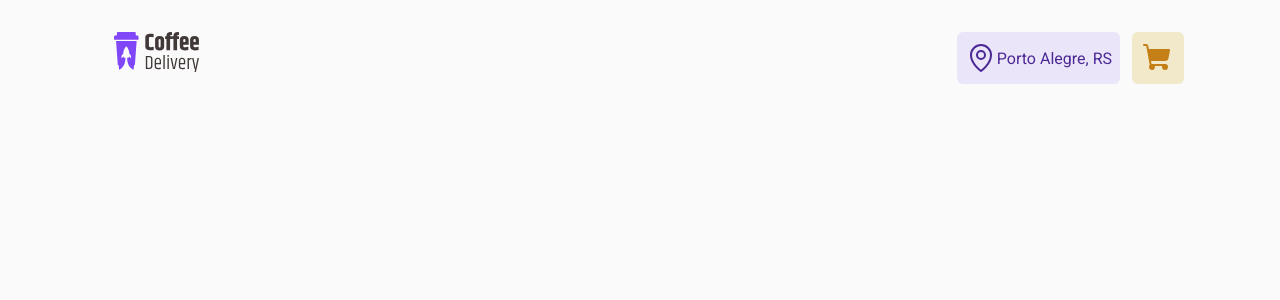
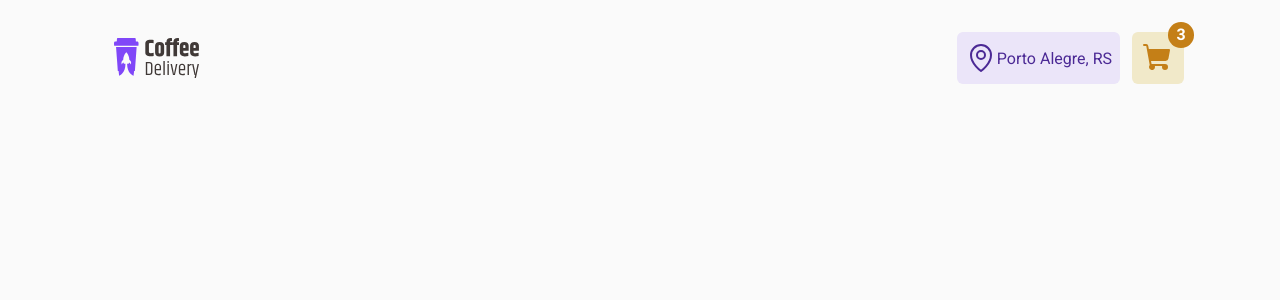
Before and after one commit to thyago608/coffee-delivery, a React (Vite) app: page / in a window 1280 px wide. Shown: the top 300 px of the page. Built offline with nearby package versions, Linux system fonts and the light colour scheme.

Commit message:
Created Cart Component

```diff
--- /dev/null
+++ b/src/components/Cart/index.tsx
@@ -0,0 +1,11 @@
+import { ShoppingCart } from 'phosphor-react'
+import { Container, Label } from './styles'
+
+export function Cart() {
+  return (
+    <Container to="/checkout">
+      <ShoppingCart size={32} weight="fill" />
+      <Label>3</Label>
+    </Container>
+  )
+}
--- /dev/null
+++ b/src/components/Cart/styles.ts
@@ -0,0 +1,40 @@
+import styled from 'styled-components'
+import { Link } from 'react-router-dom'
+
+export const Container = styled(Link)`
+  background: ${(props) => props.theme.colors['yellow-light']};
+  padding: 0.625rem;
+  border-radius: 6px;
+
+  position: relative;
+
+  display: flex;
+  align-items: center;
+
+  position: relative;
+
+  svg {
+    color: ${(props) => props.theme.colors['yellow-dark']};
+  }
+`
+
+export const Label = styled.span`
+  position: absolute;
+  top: -10px;
+  right: -10px;
+
+  background: ${(props) => props.theme.colors['yellow-dark']};
+  color: ${(props) => props.theme.colors.white};
+  font-weight: 700;
+
+  display: flex;
+  justify-content: center;
+  align-items: center;
+
+  width: 20px;
+  height: 20px;
+
+  border-radius: 50%;
+
+  padding: 0.8rem;
+`
--- a/src/components/Header/index.tsx
+++ b/src/components/Header/index.tsx
@@ -1,6 +1,7 @@
 import { Link } from 'react-router-dom'
 import { MapPin, ShoppingCart } from 'phosphor-react'
 import { Container, Logo, Location, Navigation } from './styles'
+import { Cart } from 'components/Cart'
 
 export function Header() {
   return (
@@ -12,9 +13,7 @@ export function Header() {
             <MapPin size={32} />
             Porto Alegre, RS
           </Location>
-          <Link to="/checkout">
-            <ShoppingCart size={32} weight="fill" />
-          </Link>
+          <Cart />
         </Navigation>
       </div>
     </Container>
--- a/src/components/Header/styles.ts
+++ b/src/components/Header/styles.ts
@@ -8,7 +8,14 @@ export const Container = styled.header`
     padding: 2rem 1rem;
 
     display: flex;
+    flex-direction: column;
+    align-items: center;
+    gap: 2rem;
     justify-content: space-between;
+
+    @media (min-width: 768px) {
+      flex-direction: row;
+    }
   }
 `
 
@@ -24,19 +31,6 @@ export const Navigation = styled.nav`
   display: flex;
   align-items: center;
   gap: 0.75rem;
-
-  a {
-    background: ${(props) => props.theme.colors['yellow-light']};
-    padding: 0.625rem;
-    border-radius: 6px;
-
-    display: flex;
-    align-items: center;
-
-    svg {
-      color: ${(props) => props.theme.colors['yellow-dark']};
-    }
-  }
 `
 
 export const Location = styled.span`
```
